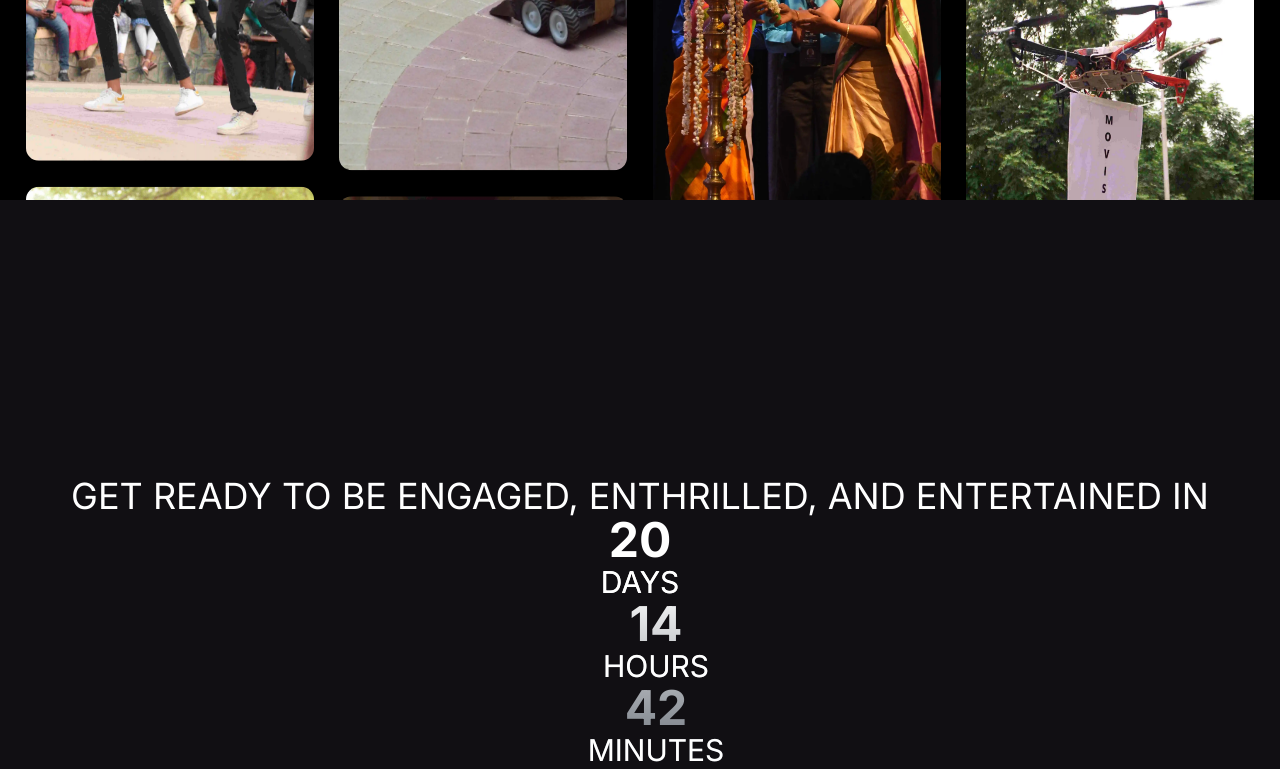
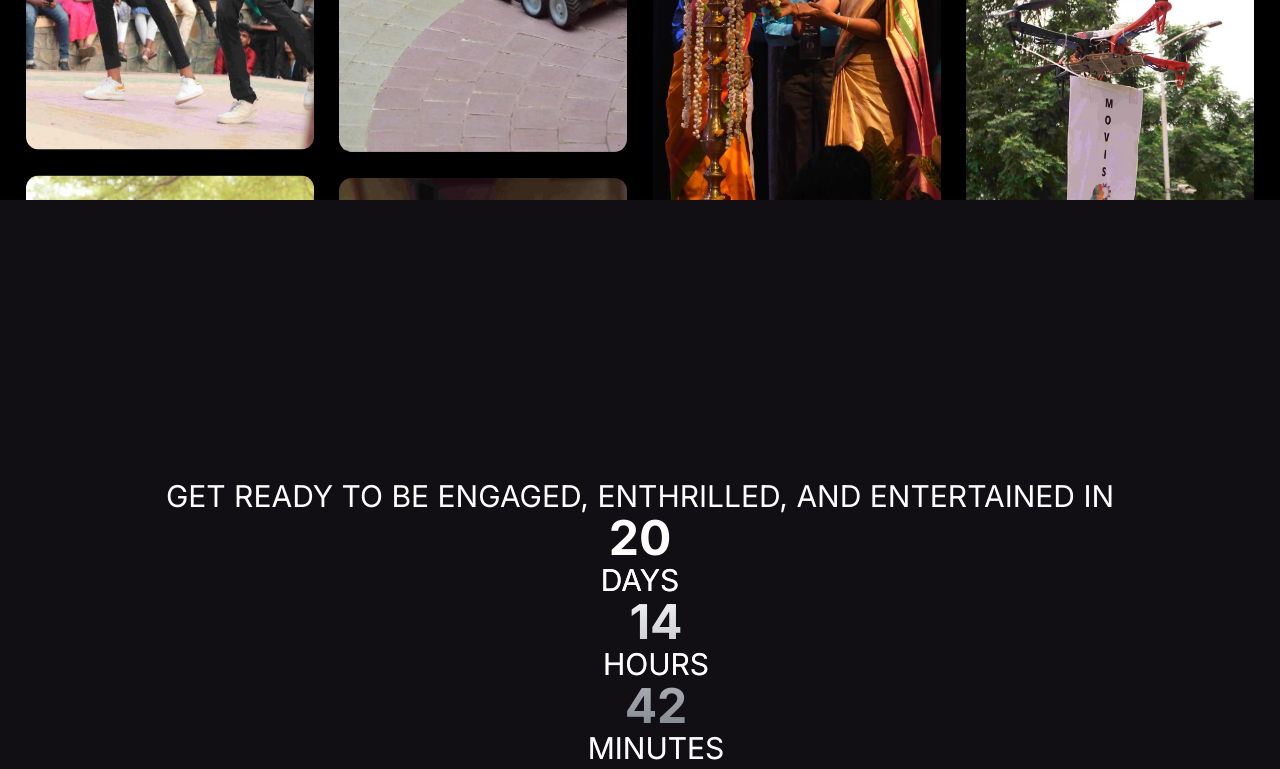
Before and after one commit to EmmanuelAllanMJ/technovit23, a Next.js app: page / in a window 1280 px wide. Shown: the part 2000-2769 px from the top of the page. Built offline with nearby package versions, Linux system fonts and the light colour scheme.

Commit message:
Addition of Padding to cntdown
Signed-off-by: Abhijith Ganesh <git.watch.abhijith@outlook.com>

```diff
--- a/src/components/Countdown.tsx
+++ b/src/components/Countdown.tsx
@@ -34,8 +34,8 @@ const Countdown = () => {
   }
 
   return (
-    <div className="flex flex-col justify-center items-center md:h-screen sm:h-screen">
-      <h1 className="text-4xl font-regular text-center text-white uppercase">
+    <div className="px-8 flex flex-col justify-center items-center md:h-screen sm:h-screen">
+      <h1 className="text-4xl md:text-3xl sm:text-2xl font-regular text-center text-white uppercase">
         Get ready to be Engaged, Enthrilled, and Entertained in
       </h1>
       <motion.div
--- a/src/components/Footer.tsx
+++ b/src/components/Footer.tsx
@@ -19,7 +19,7 @@ const Footer = (): JSX.Element => {
             +91-999222939
           </a>
         </section>
-        <section className="flex flex-col justify-start uppercase font-monty text-white gap-16 text-3xl md:text-2xl sm:text-xl md:py-8 sm:py-8 sm:border-white sm:border-t-white">
+        <section className="flex flex-col justify-start uppercase font-monty text-white gap-12 sm:gap-4 md:gap-8 text-3xl md:text-2xl sm:text-xl md:py-8 sm:py-8 sm:border-white sm:border-t-white">
           <section>Home</section>
           <section>About</section>
           <section>Events</section>
```
